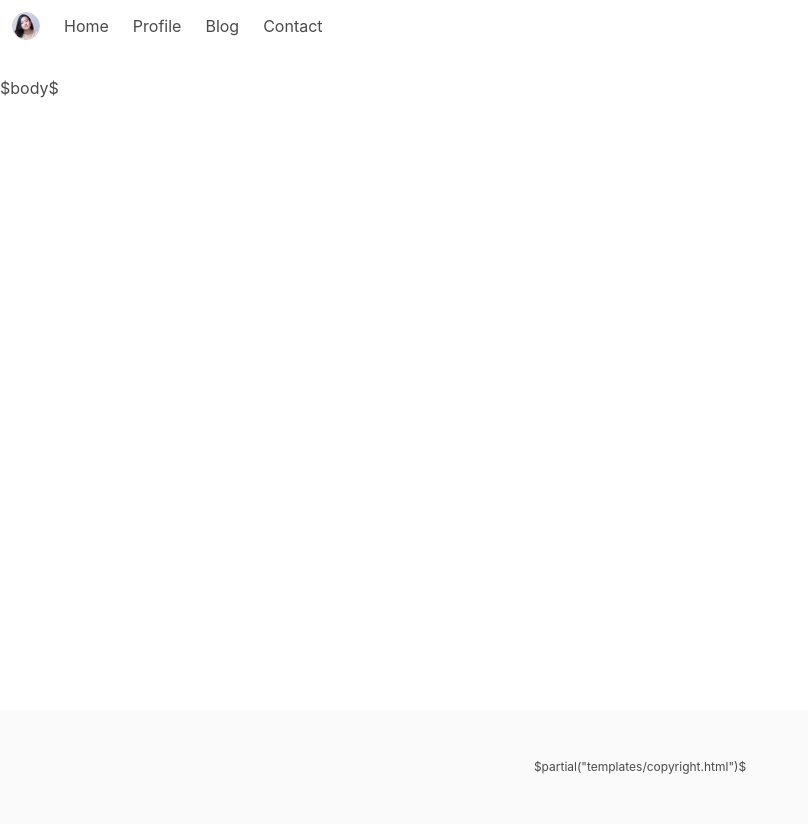
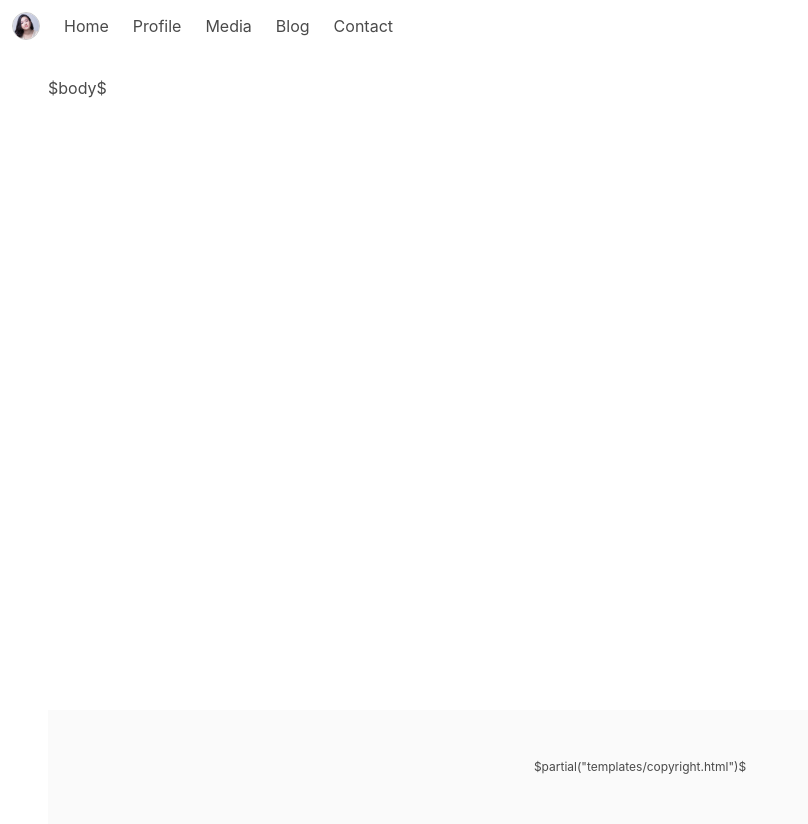
Before and after one commit to MatthiasValvekens/noriweb-hakyll, a plain HTML site: page templates/default.html in a window 1280 px wide. Shown: the whole page, without its empty margins (0-808 px from the left). Drawn offline with Linux system fonts and the light colour scheme.

Commit message:
Simplify media page structure

```diff
--- a/static/css/misc.css
+++ b/static/css/misc.css
@@ -4,6 +4,8 @@
     min-height: 100vh;
     flex-direction: column;
     align-items: stretch;
+    margin-left: 3rem;
+    margin-right: 3rem;
 }
 
 #content-wrapper > main {
--- a/templates/default.html
+++ b/templates/default.html
@@ -43,6 +43,9 @@
                         <a class="navbar-item" href="/profile.html">
                             Profile
                         </a>
+                        <a class="navbar-item" href="/media.html">
+                            Media
+                        </a>
                         <a class="navbar-item" href="/blog.html">
                             Blog
                         </a>
```
Also changed, not shown: media.html (deleted, +0 -9 lines), 4 other files.
